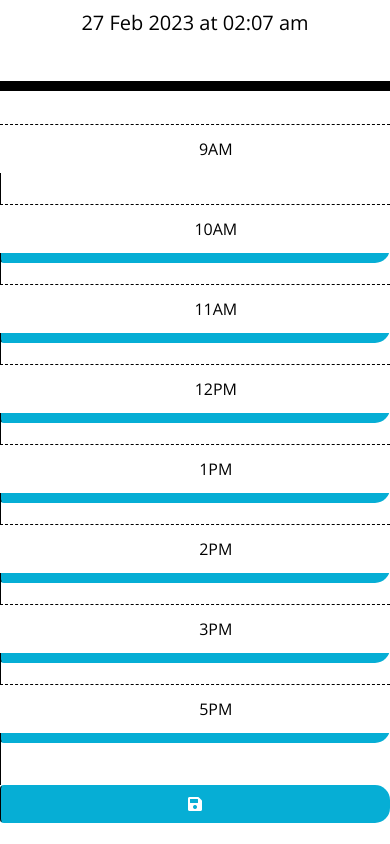
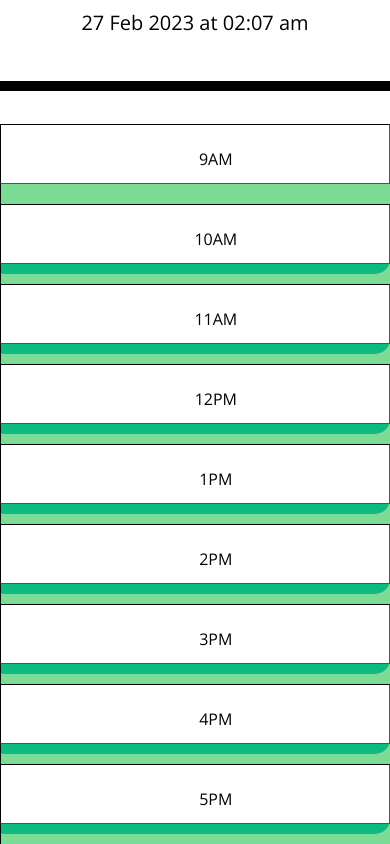
Before and after one commit to Ernest-Mbikan/workDayShecheduler, a plain HTML site: page starter/index.html in a window 390 px wide. Shown: the part 256-1100 px from the top of the page. Before the commit the page ends 1079 px from the top, so only its background shows below. Drawn offline with nearby package versions, Linux system fonts and the light colour scheme.

Commit message:
index.js modified

```diff
--- a/starter/index.html
+++ b/starter/index.html
@@ -38,7 +38,7 @@
         </textarea>
         <button class="btn saveBtn col-md-1"><i class="fas fa-save"></i></button>
       </div>
-      <div id="hour-9" class="row time-block">
+      <div id="hour-10" class="row time-block">
         <div class="col-md-1 hour">
           10AM
         </div>
@@ -46,7 +46,7 @@
         </textarea>
         <button class="btn saveBtn col-md-1"><i class="fas fa-save"></i></button>
       </div>
-      <div id="hour-9" class="row time-block">
+      <div id="hour-11" class="row time-block">
         <div class="col-md-1 hour">
           11AM
         </div>
@@ -54,7 +54,7 @@
         </textarea>
         <button class="btn saveBtn col-md-1"><i class="fas fa-save"></i></button>
       </div>
-      <div id="hour-9" class="row time-block">
+      <div id="hour-12" class="row time-block">
         <div class="col-md-1 hour">
           12PM
         </div>
@@ -62,7 +62,7 @@
         </textarea>
         <button class="btn saveBtn col-md-1"><i class="fas fa-save"></i></button>
       </div>
-      <div id="hour-9" class="row time-block">
+      <div id="hour-13" class="row time-block">
         <div class="col-md-1 hour">
           1PM
         </div>
@@ -70,7 +70,7 @@
         </textarea>
         <button class="btn saveBtn col-md-1"><i class="fas fa-save"></i></button>
       </div>
-      <div id="hour-9" class="row time-block">
+      <div id="hour-14" class="row time-block">
         <div class="col-md-1 hour">
           2PM
         </div>
@@ -78,7 +78,7 @@
         </textarea>
         <button class="btn saveBtn col-md-1"><i class="fas fa-save"></i></button>
       </div>
-      <div id="hour-9" class="row time-block">
+      <div id="hour-15" class="row time-block">
         <div class="col-md-1 hour">
           3PM
         </div>
@@ -86,13 +86,23 @@
         </textarea>
         <button class="btn saveBtn col-md-1"><i class="fas fa-save"></i></button>
       </div>
-      <div id="hour-9" class="row time-block">
+      <div id="hour-16" class="row time-block">
+        <div class="col-md-1 hour">
+          4PM
+        </div>
+        <textarea class="col-md-10 description">
+        </textarea>
+        <button class="btn saveBtn col-md-1"><i class="fas fa-save"></i></button>
+      </div>
+      <div id="hour-17" class="row time-block">
         <div class="col-md-1 hour">
           5PM
         </div>
         <textarea class="col-md-10 description">
         </textarea>
-        <button class="btn saveBtn col-md-1"><i class="fas fa-save"></i></button>
+        <button class="btn saveBtn col-md-1">
+          <i class="fas fa-save"></i>
+        </button>
       </div>
 
     </div>
--- a/starter/index.js
+++ b/starter/index.js
@@ -1,10 +1,36 @@
-// $("#text-area-9am").css({"background-color": "yellow", "border": "2px solid red"})
-
+// Display Elements
 let timeDisplayEl = $("#currentDay");
 let timeBlockEl = $('block-display');
+let saveBtn = document.querySelectorAll('.saveBtn') ;
+let workHour    = [9, 10, 11, 12, 13, 14, 15, 16, 17];
 
-function displayTime(){
-    let rightNow = moment().format('DD MMM YYYY [at] hh:mm a')
-    timeDisplayEl.text(rightNow)
-}
-setInterval(displayTime, 1000);
+document.querySelector("#currentDay").textContent = moment().format('DD MMM YYYY [at] hh:mm a');
+for (var i = 0; i < 9; i++) {
+    //getting hour from each time slot and compares it to actual time
+  if (currentHour === workHour[i]) {
+
+    document.getElementById(i).classList.add("present");
+  }
+  if (currentHour > workHour[i]) {
+
+    document.getElementById(i).classList.add("past");
+  }
+  if (currentHour < workHour[i]) {
+
+    document.getElementById(i).classList.add("future");
+  }
+
+
+  // accessing key name according to id + repop. data from local storage
+   if(localStorage.getItem(i)){
+    event.preventDefault();
+       document.getElementById(i).value = localStorage.getItem(i);
+  }
+
+   saveBtn[i].addEventListener("click",function(){
+    event.preventDefault();
+    let id = this.getAttribute("data-id");
+    let text = document.getElementById(id).value;
+     localStorage.setItem(id,text);
+ })
+ }
--- a/starter/style.css
+++ b/starter/style.css
@@ -5,7 +5,7 @@ body {
 }
 
 textarea {
-  background: transparent;
+  background: #15c3438f;
   border: none;
   resize: none;
   color: #000000;
@@ -40,6 +40,12 @@ textarea {
   background-color: #ffffff;
   color: #000000;
   border-top: 1px dashed #000000;
+
+  border: 1px inset #000000;
+  font-style: bold;
+  text-align: center;
+  padding-top: 10px;
+
 }
 
 .past {
```
Also changed, not shown: image/README/1677462648899.png (added), 1 other file.
